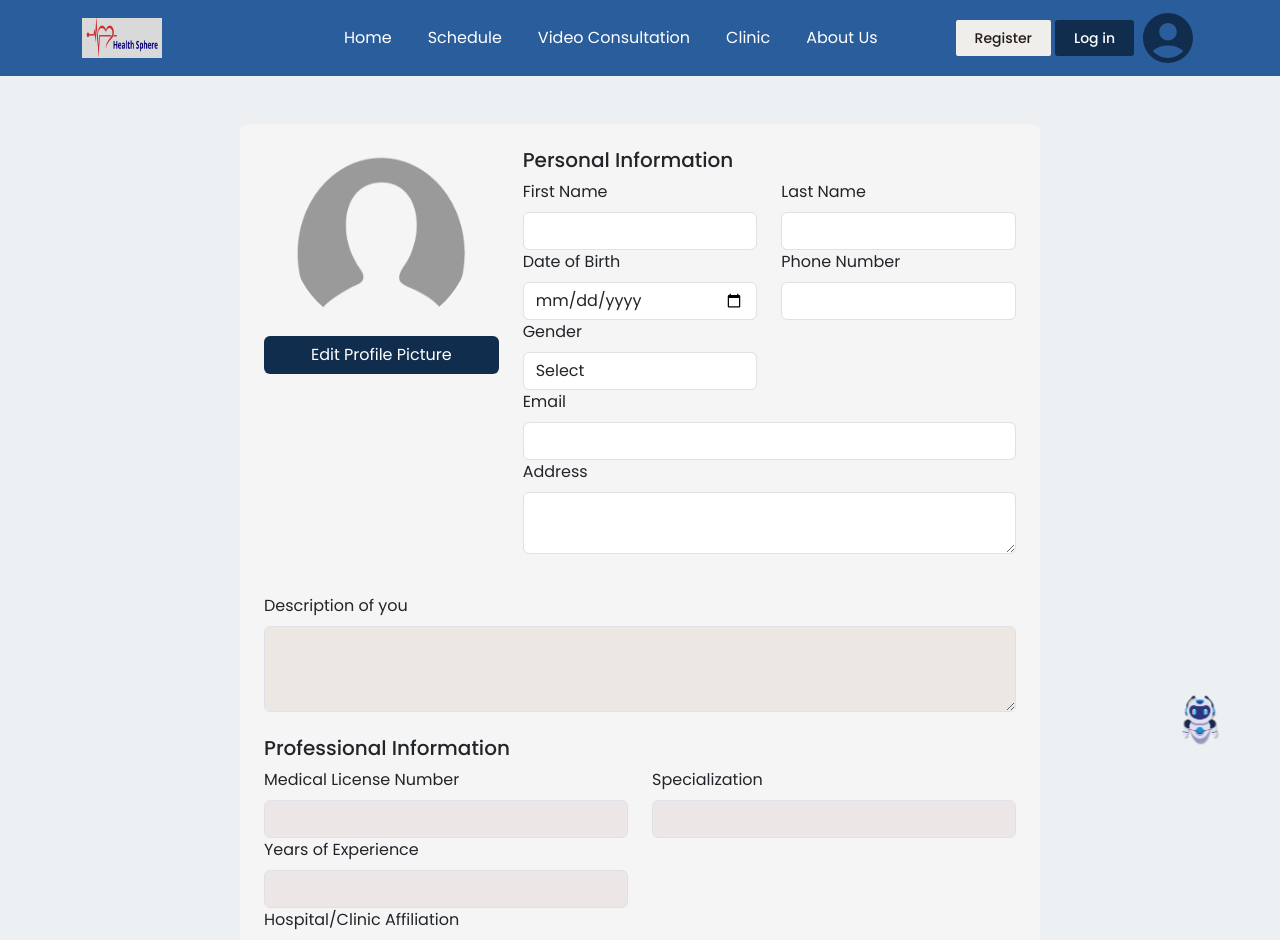
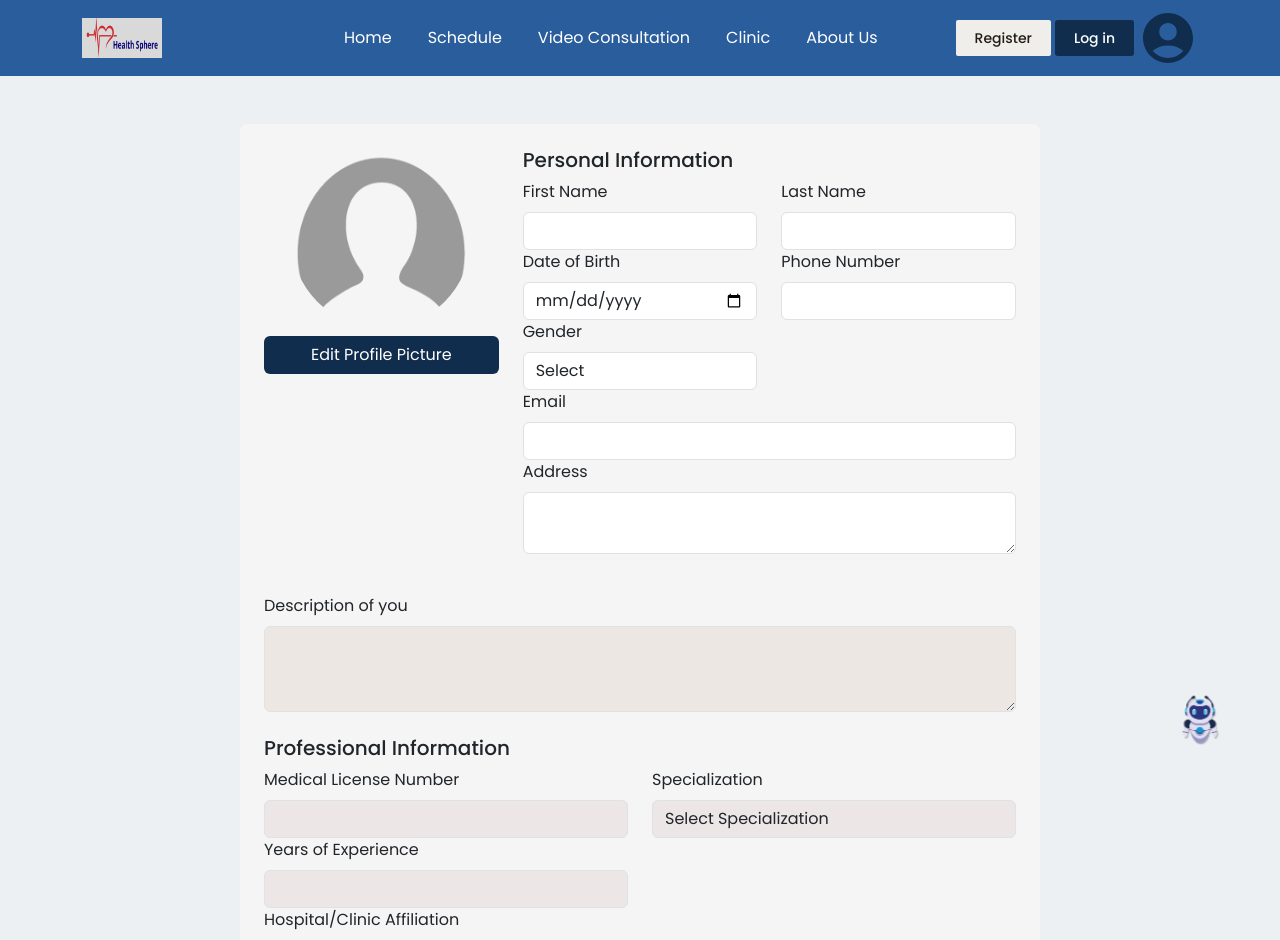
Before and after one commit to thathsarabandara/HealthSphereProject-, a React (Create React App) app in the folder client/: page /doctor/fullregister/1 in a window 1280 px wide. Shown: the top 940 px of the page. Built offline with nearby package versions, Linux system fonts and the light colour scheme; no server answers.

Commit message:
Doctor page fixed

```diff
--- a/client/src/pages/doctor/DoctorFullRegister.js
+++ b/client/src/pages/doctor/DoctorFullRegister.js
@@ -264,15 +264,28 @@ function DoctorFullRegister() {
         </div>
         <div className="col-md-6">
           <label className="form-label">Specialization</label>
-          <input
-            type="text"
-            name="specialization"  // Match with formData key
+          <select
+            name="specialization"
             className="form-control"
             style={{ background: '#ECE6E6' }}
             value={formData.specialization}
             onChange={handleChange}
             required
-          />
+          >
+            <option value="">Select Specialization</option>
+            <option value="1">General Practitioner</option>
+            <option value="2">Pediatrician</option>
+            <option value="3">Cardiologist</option>
+            <option value="4">Dermatologist</option>
+            <option value="5">Neurologist</option>
+            <option value="6">Oncologist</option>
+            <option value="7">Psychiatrist</option>
+            <option value="8">Endocrinologist</option>
+            <option value="9">Gastroenterologist</option>
+            <option value="10">Orthopedic Surgeon</option>
+            <option value="11">Ophthalmologist</option>
+            <option value="12">Pulmonologist</option>
+          </select>
         </div>
         <div className="col-md-6">
           <label className="form-label">Years of Experience</label>
--- a/client/src/pages/doctor/DoctorHome.js
+++ b/client/src/pages/doctor/DoctorHome.js
@@ -62,7 +62,7 @@ const [currentDateTime, setCurrentDateTime] = useState(new Date());
   // Fetch statistics data (appointments, consultations, income, etc.)
   const fetchStatsData = async () => {
     try {
-      const response = await axios.get('http://localhost:5000/stats', { withCredentials: true });
+      const response = await axios.get('', { withCredentials: true });
       if (response.status === 200) {
         setStatsData(response.data); // Assuming 'data' contains the stats info
       }
@@ -74,7 +74,7 @@ const [currentDateTime, setCurrentDateTime] = useState(new Date());
   // Fetch appointments data
   const fetchAppointments = async () => {
     try {
-      const response = await axios.get('http://localhost:5000/appointments', { withCredentials: true });
+      const response = await axios.get('', { withCredentials: true });
       if (response.status === 200) {
         setAppointments(response.data); // Assuming 'data' contains the appointments info
       }
@@ -86,7 +86,7 @@ const [currentDateTime, setCurrentDateTime] = useState(new Date());
   // Fetch gender stats data
   const fetchGenderStats = async () => {
     try {
-      const response = await axios.get('http://localhost:5000/gender-stats', { withCredentials: true });
+      const response = await axios.get('', { withCredentials: true });
       if (response.status === 200) {
         setGenderStats(response.data); // Assuming 'data' contains the gender stats info
       }
@@ -98,7 +98,7 @@ const [currentDateTime, setCurrentDateTime] = useState(new Date());
   // Fetch reviews data
   const fetchReviews = async () => {
     try {
-      const response = await axios.get('http://localhost:5000/reviews', { withCredentials: true });
+      const response = await axios.get('', { withCredentials: true });
       if (response.status === 200) {
         setReviews(response.data); // Assuming 'data' contains the reviews info
       }
```
Also changed, not shown: client/src/pages/User/pages/Laboratory.js (+9 -9 lines), 1 other file (tests, documents, lock files or other folders).
